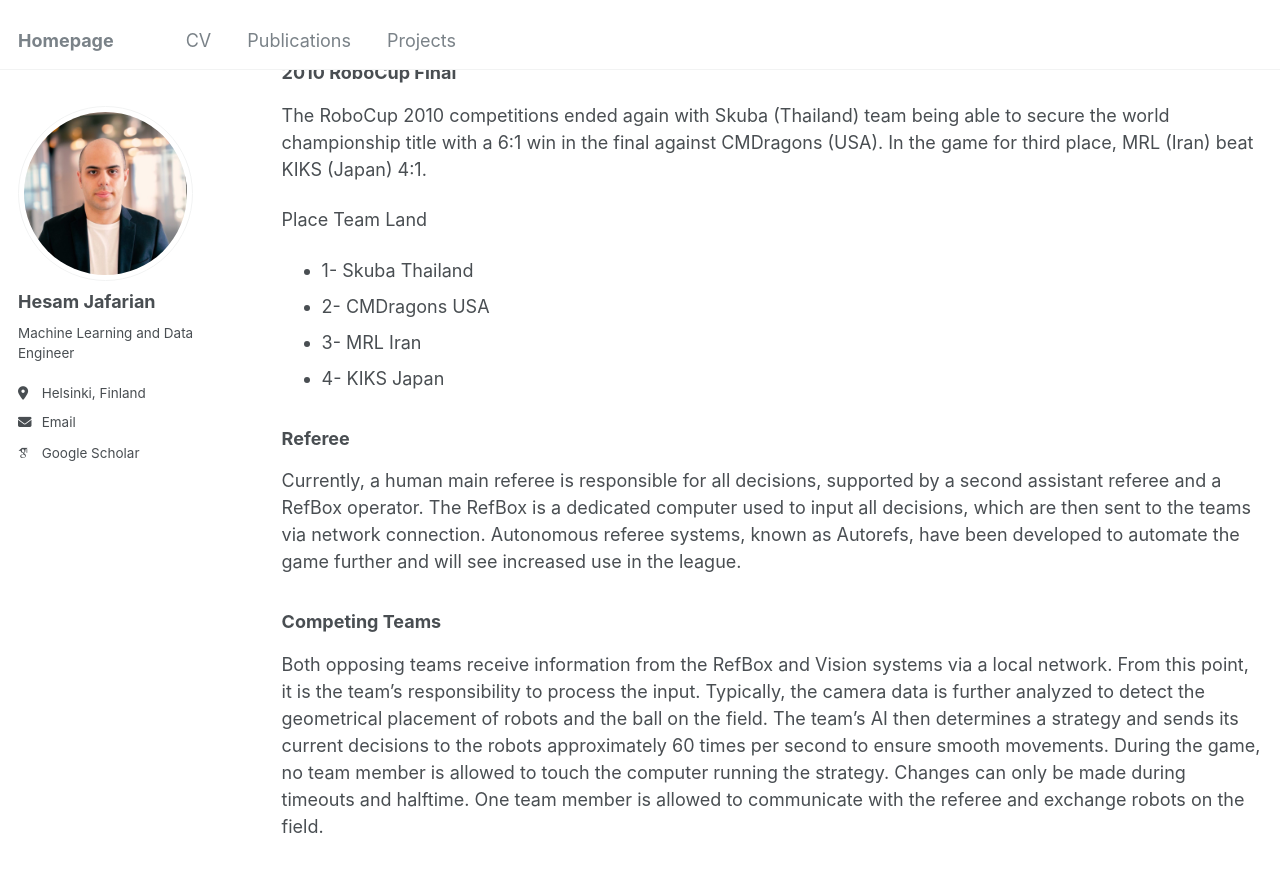
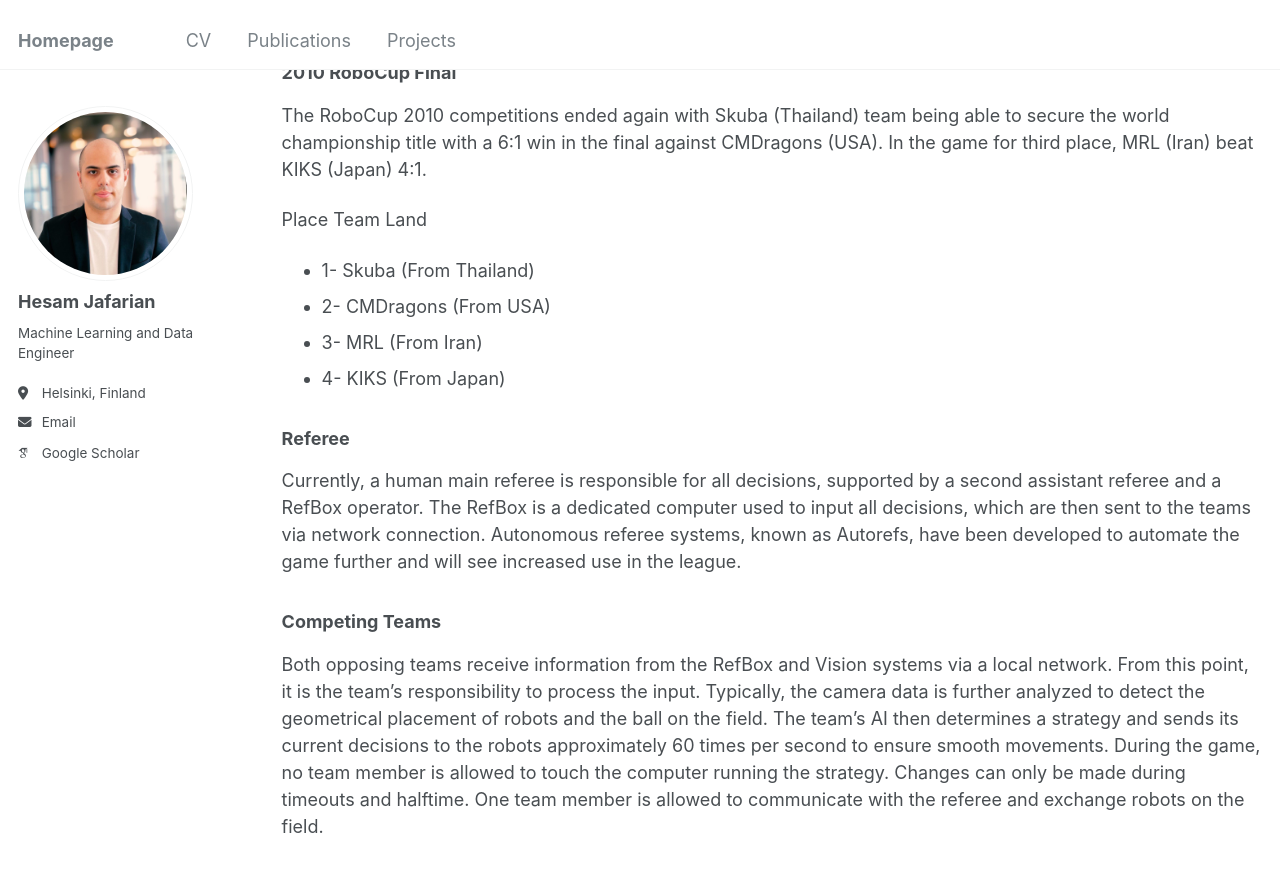
Before and after one commit to hesamjafarian/hesamjafarian.github.io, a Jekyll site: the page built from _pages/projects.md, in a window 1280 px wide and 900 px high, scrolled down 2398 px. Shown: the top 872 px of the window. Built offline with Jekyll 4.4.1, drawn with Linux system fonts in a browser that asks for light colours; some web fonts are replaced.

Commit message:
Update projects.md

```diff
--- a/_pages/projects.md
+++ b/_pages/projects.md
@@ -31,10 +31,10 @@ Robot sizes are limited by rules to a diameter of 18 cm and a height of 15 cm, l
 The RoboCup 2010 competitions ended again with Skuba (Thailand) team being able to secure the world championship title with a 6:1 win in the final against CMDragons (USA). In the game for third place, MRL (Iran) beat KIKS (Japan) 4:1.
 
 Place	Team	Land
-  - 1- Skuba	Thailand
-  - 2- CMDragons	USA
-  - 3- MRL	Iran
-  - 4- KIKS	Japan
+  - 1- Skuba	(From Thailand)
+  - 2- CMDragons	(From USA)
+  - 3- MRL	(From Iran)
+  - 4- KIKS	(From Japan)
 
 ### Referee
 Currently, a human main referee is responsible for all decisions, supported by a second assistant referee and a RefBox operator. The RefBox is a dedicated computer used to input all decisions, which are then sent to the teams via network connection. Autonomous referee systems, known as Autorefs, have been developed to automate the game further and will see increased use in the league.
```
